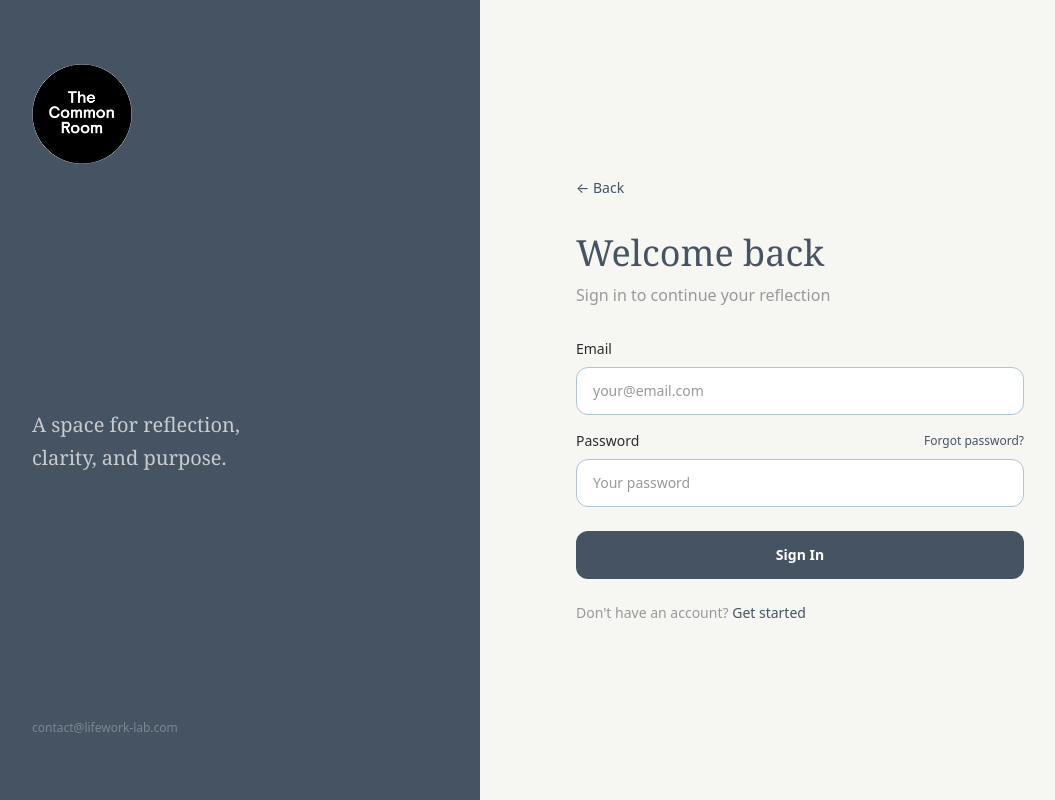
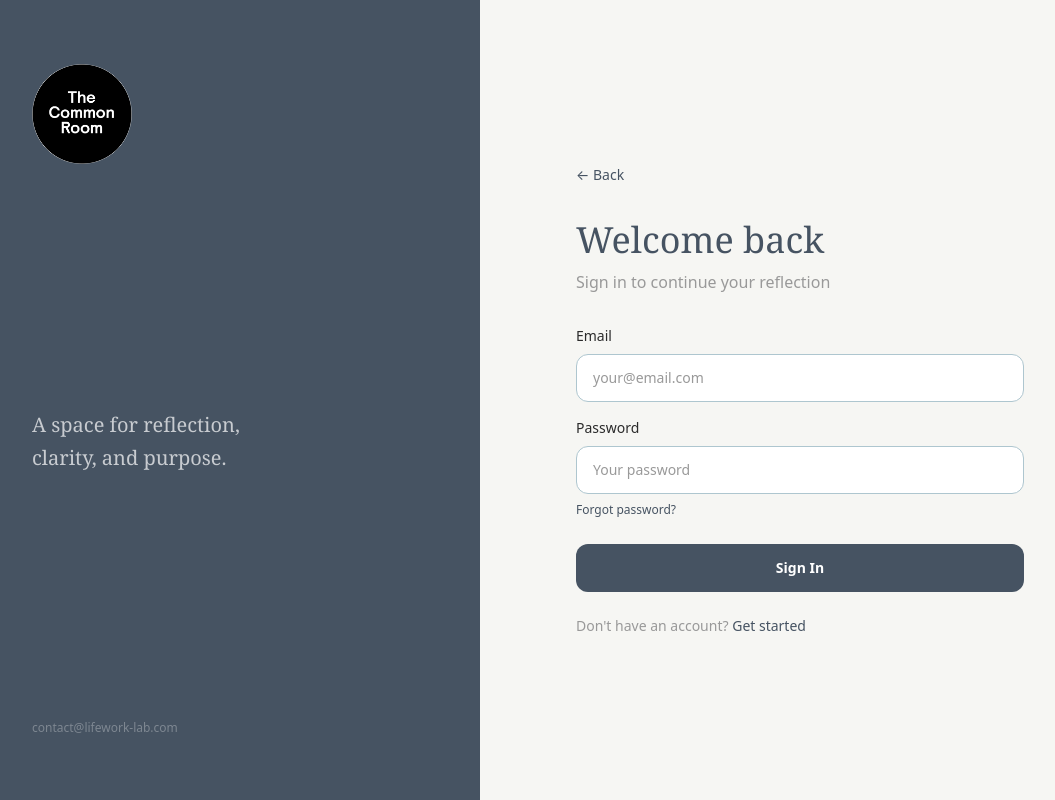
Before and after one commit to jmcollie86/common-room-website, a Next.js app: page /sign-in in a window 1280 px wide. Shown: the whole page, without its empty margins (32-1087 px from the left). Built offline with nearby package versions, Linux system fonts and the light colour scheme; no server answers; a web font is replaced by a local one.

Commit message:
fix: improve layout of password field and forgot password link on sign-in page

```diff
--- a/app/sign-in/page.tsx
+++ b/app/sign-in/page.tsx
@@ -85,12 +85,7 @@ export default function SignInPage() {
             />
           </div>
           <div>
-            <div className="flex items-center justify-between mb-2">
-              <label className="block text-sm font-medium text-ink">Password</label>
-              <Link href="/forgot-password" className="text-xs text-primary hover:opacity-70 transition-opacity">
-                Forgot password?
-              </Link>
-            </div>
+            <label className="block text-sm font-medium text-ink mb-2">Password</label>
             <input
               type="password"
               value={password}
@@ -99,6 +94,9 @@ export default function SignInPage() {
               autoComplete="current-password"
               className={inputClass}
             />
+            <Link href="/forgot-password" className="text-xs text-primary hover:opacity-70 transition-opacity mt-2 inline-block">
+              Forgot password?
+            </Link>
           </div>
 
           {error && <p className="text-error text-sm">{error}</p>}
```
